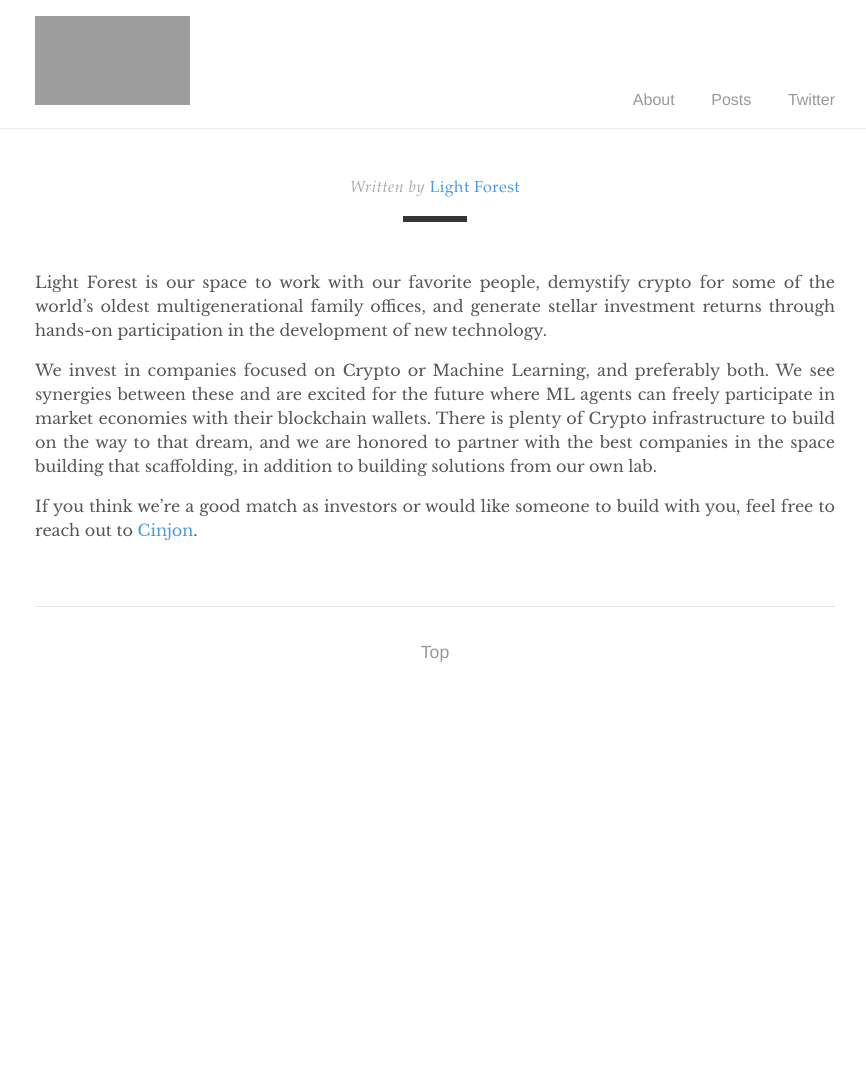
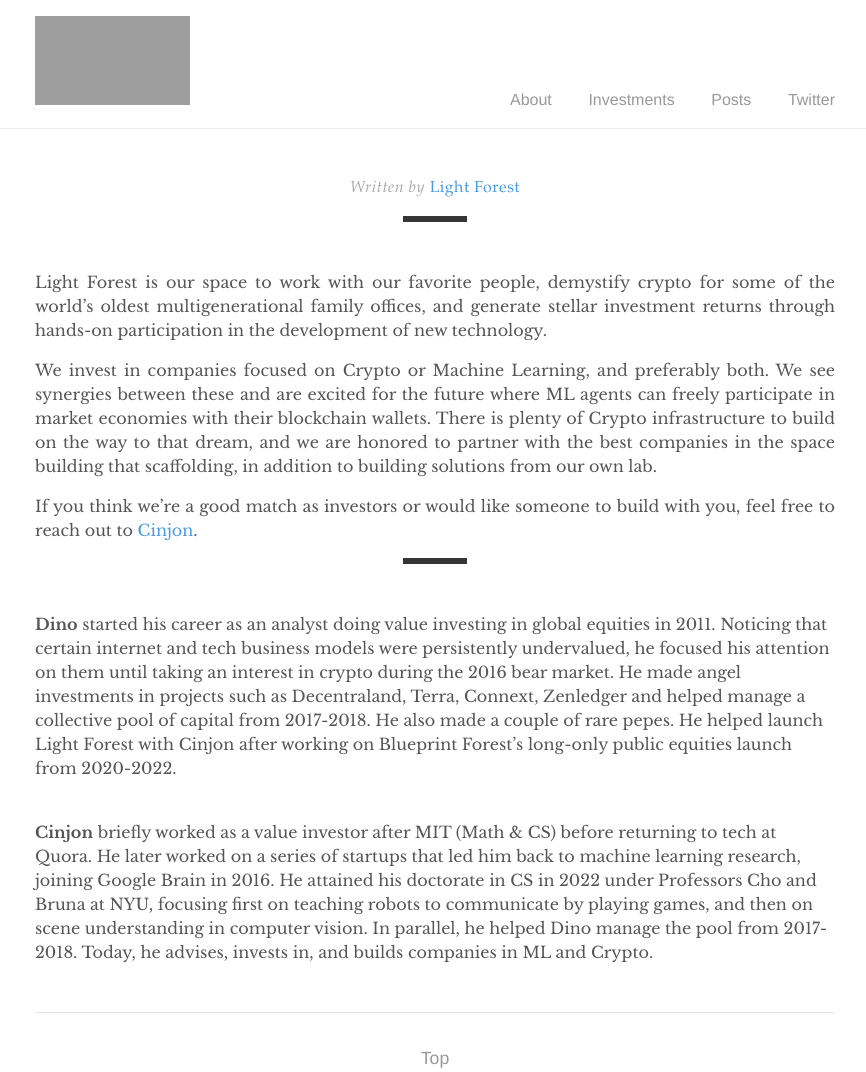
Before and after one commit to lightforestco/website, a Jekyll site: the page built from about.md, in a window 1280 px wide. Shown: the whole page, without its empty margins (205-1071 px from the left). Built offline with Jekyll 4.4.1, drawn with Linux system fonts in a browser that asks for light colours; before the commit the page ends 900 px from its top, so only the background shows below that; grey boxes are pictures that could not be loaded.

Commit message:
update to about; placeholder for investments.

```diff
--- a/_layouts/default.html
+++ b/_layouts/default.html
@@ -11,6 +11,7 @@
         </a>
         <ul>
           <li><a href="{{ '/about' | prepend: site.baseurl }}">About</a></li>
+          <li><a href="{{ '/investments' | prepend: site.baseurl }}/">Investments</a></li>
           <li><a href="{{ site.baseurl }}/">Posts</a></li>
           <li><a href="https://twitter.com/lightforestco">Twitter</a></li>
         </ul>
--- a/about.md
+++ b/about.md
@@ -18,3 +18,15 @@ in addition to building solutions from our own lab.
 
 If you think we're a good match as investors or would like someone to build with you,
 feel free to reach out to <a href="{{site["cinjon"].web}}">Cinjon</a>.
+
+<div class="post-line"></div>
+
+<div class="row">
+        <b>Dino</b> started his career as an analyst doing value investing in global equities in 2011. Noticing that certain internet and tech business models were persistently undervalued, he focused his attention on them until taking an interest in crypto during the 2016 bear market. He made angel investments in projects such as Decentraland, Terra, Connext, Zenledger and helped manage a collective pool of capital from 2017-2018. He also made a couple of rare pepes. He helped launch Light Forest with Cinjon after working on Blueprint Forest’s long-only public equities launch from 2020-2022.
+</div>
+
+<br />
+
+<div class="row">
+        <b>Cinjon</b> briefly worked as a value investor after MIT (Math & CS) before returning to tech at Quora. He later worked on a series of startups that led him back to machine learning research, joining Google Brain in 2016. He attained his doctorate in CS in 2022 under Professors Cho and Bruna at NYU, focusing first on teaching robots to communicate by playing games, and then on scene understanding in computer vision. In parallel, he helped Dino manage the pool from 2017-2018. Today, he advises, invests in, and builds companies in ML and Crypto.
+        </div>
```
Also changed, not shown: investments.md (added, +8 -0 lines).
